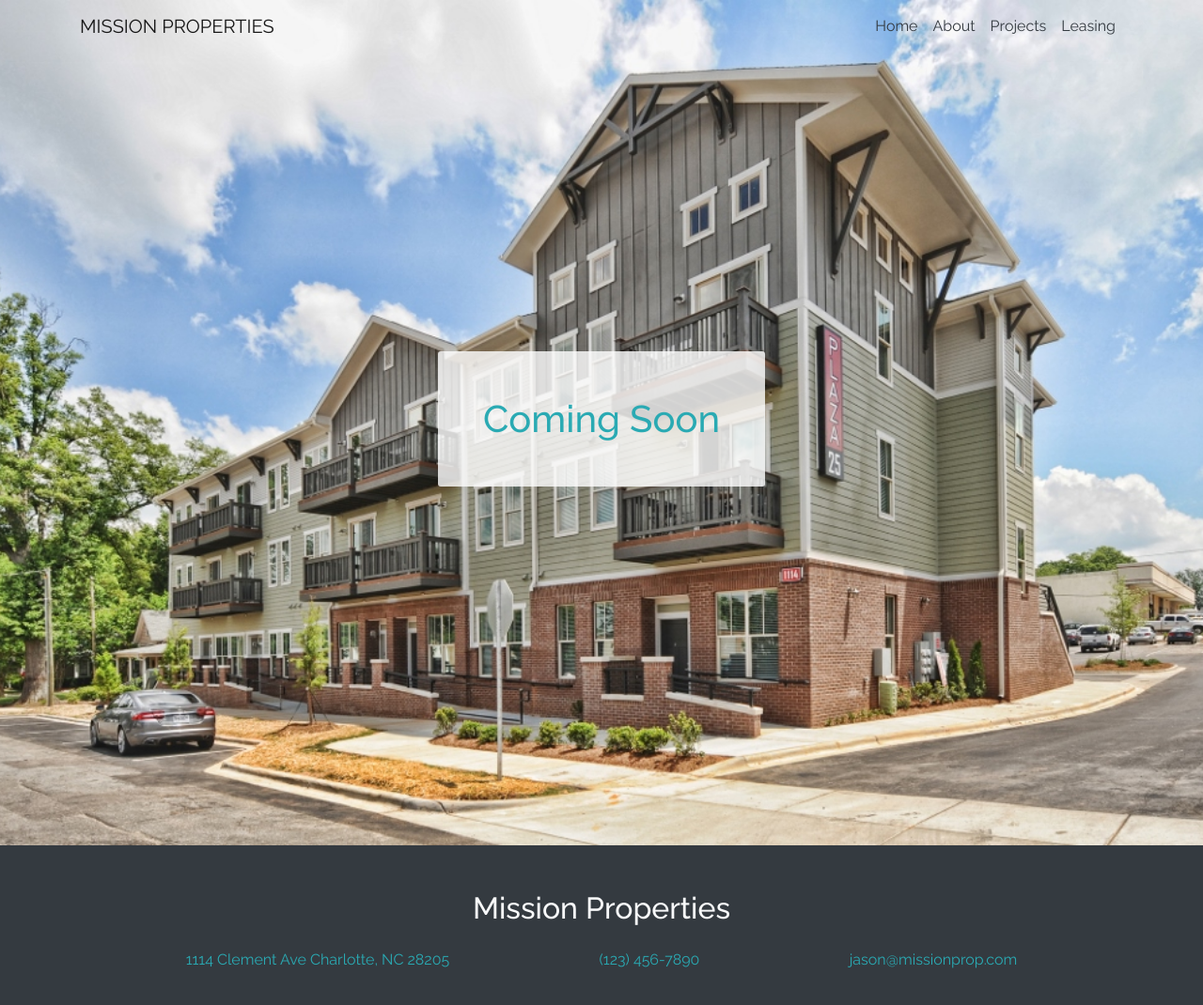
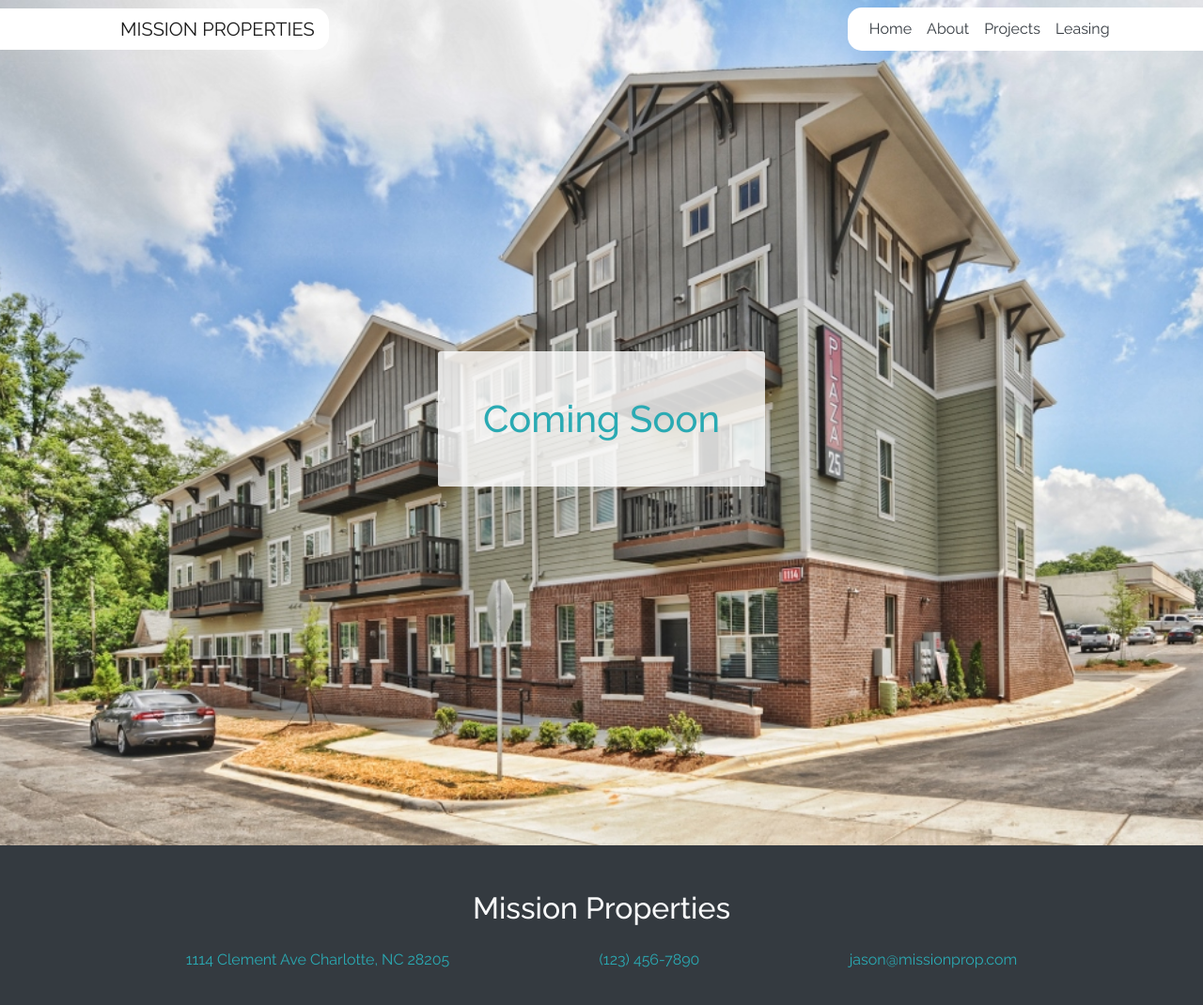
Before and after one commit to missionprop/missionprop.github.io, a Jekyll site: the page built from leasing.html, in a window 1280 px wide and 1146 px high. Shown: the top 1070 px of the window at 94% size. Built offline with Jekyll 4.4.1, drawn with Linux system fonts in a browser that asks for light colours; nearby versions of some CDN libraries.

Commit message:
parallax carousel

```diff
--- a/_includes/header.html
+++ b/_includes/header.html
@@ -1,20 +1,18 @@
-<nav class="navbar fixed-top navbar-expand-md navbar-light bg-white-slide-appear">
-    <div class="container">
-        <a class="navbar-brand caps" href="#">Mission Properties</a>
+<nav class="navbar fixed-top navbar-expand-md navbar-light bg-white-slide-appear px-0 justify-content-md-between">
+    <a class="navbar-brand caps bg-white" href="#">Mission Properties</a>
     <button
-            class="navbar-toggler"
+        class="navbar-toggler mr-2"
         type="button"
         data-toggle="collapse"
         data-target="#navbarNavDropdown">
         <span class="navbar-toggler-icon"></span>
     </button>
-        <div class="collapse navbar-collapse" id="navbarNavDropdown">
-            <ul class="navbar-nav ml-auto">
+    <div class="collapse navbar-collapse justify-content-md-end" id="navbarNavDropdown">
+        <ul class="navbar-links navbar-nav bg-white">
             {% include navitem.html href="/" content="Home" %}
             {% include navitem.html href="/about" content="About" %}
             {% include navitem.html href="/projects" content="Projects" %}
             {% include navitem.html href="/leasing" content="Leasing" %}
         </ul>
     </div>
-    </div>
 </nav>
--- /dev/null
+++ b/_sass/navbar.scss
@@ -0,0 +1,19 @@
+.navbar-brand {
+  padding: 7px 15px 7px 10%;
+  border-top-right-radius: 15px;
+  border-bottom-right-radius: 15px;
+
+  @include media-breakpoint-down(md) {
+    padding-left: 15px;
+  }
+}
+
+.navbar-links {
+  padding: 3px 10% 3px 15px;
+  border-top-left-radius: 15px;
+  border-bottom-left-radius: 15px;
+
+  @include media-breakpoint-down(md) {
+    padding-right: 15px;
+  }
+}
--- a/assets/css/styles.scss
+++ b/assets/css/styles.scss
@@ -13,10 +13,15 @@
 );
 
 @import "bootstrap/bootstrap";
-@import "home";
+@import "navbar";
+
+html,body {
+  height: 100%;
+}
 
 body {
   font-family: 'Raleway', sans-serif;
+  position: relative;
 }
 
 .bottom-shadow {
@@ -52,6 +57,27 @@
 
 }
 
+.bg-landing-image {
+  height: 85%;
+}
+
+.landing-carousel.carousel {
+  height: 85%;
+
+  & .carousel-inner {
+    height: 100%;
+
+    & .carousel-item {
+      height: 100%;
+    }
+
+    & .bg-landing-image {
+      height: 100%;
+    }
+  }
+
+}
+
 .bg-image-parallax {
   background-attachment: fixed;
   background-repeat: no-repeat;
--- a/contact.html
+++ /dev/null
@@ -1,4 +0,0 @@
----
----
-
-{% include comingsoon.html %}
--- a/index.html
+++ b/index.html
@@ -1,8 +1,6 @@
 ---
 ---
-
-<div class="bg-image-parallax bg-image-top w-auto" style="height:900px;background-image: url('assets/img/slider-images/image1.jpg')">
-</div>
+{% include landingcarousel.html %}
 <div class="bg-white p-5">
     <div class="container">
         <div class="mb-5">
--- a/services.html
+++ /dev/null
@@ -1,4 +0,0 @@
----
----
-
-{% include comingsoon.html %}
```
Also changed, not shown: _includes/landingcarousel.html (added, +22 -0 lines), _sass/home.scss (deleted), assets/img/about/staticmap.png (deleted), assets/img/ajax-loader.gif (deleted). Lines whose indentation alone changed are shown as unchanged.
